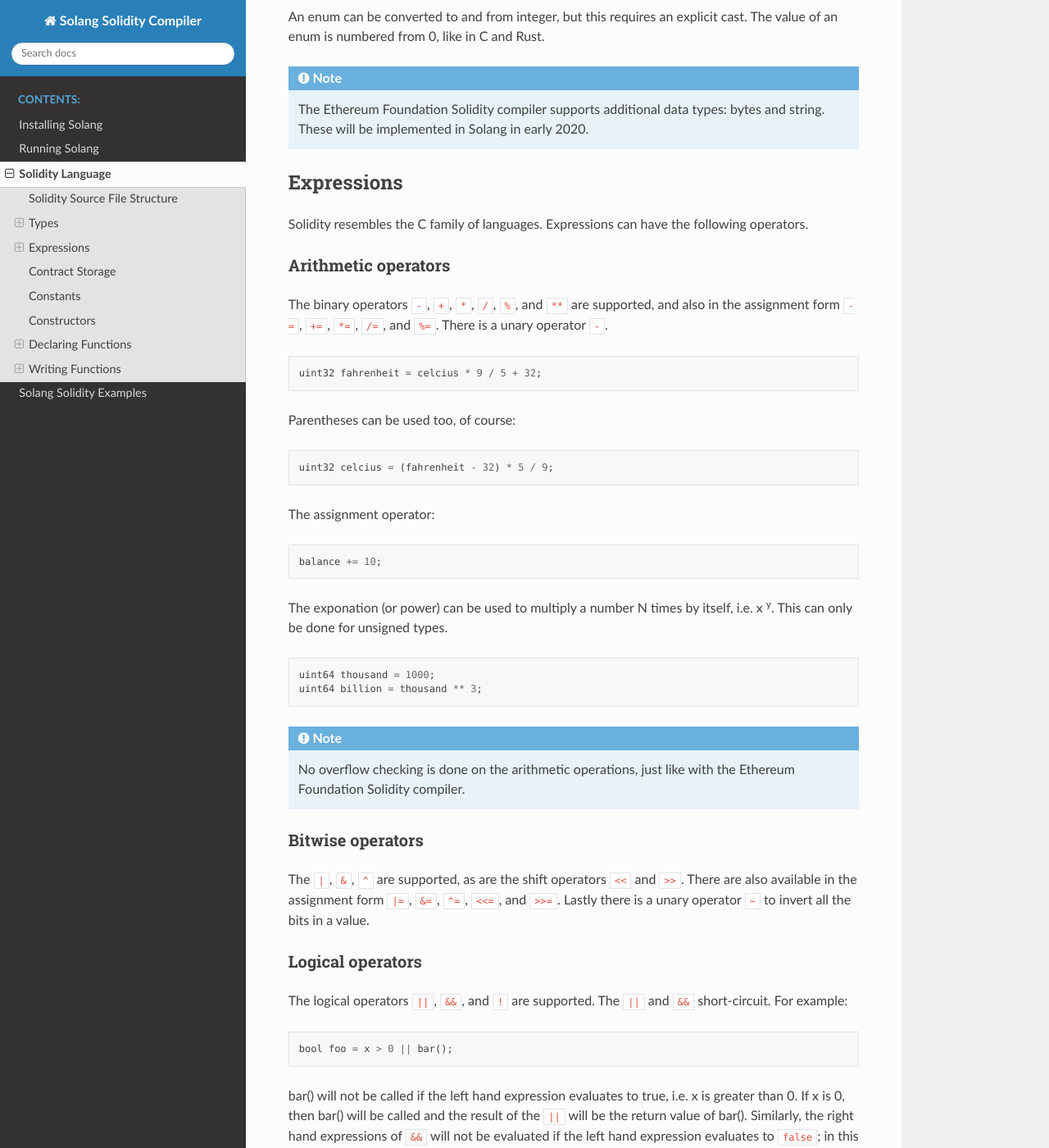
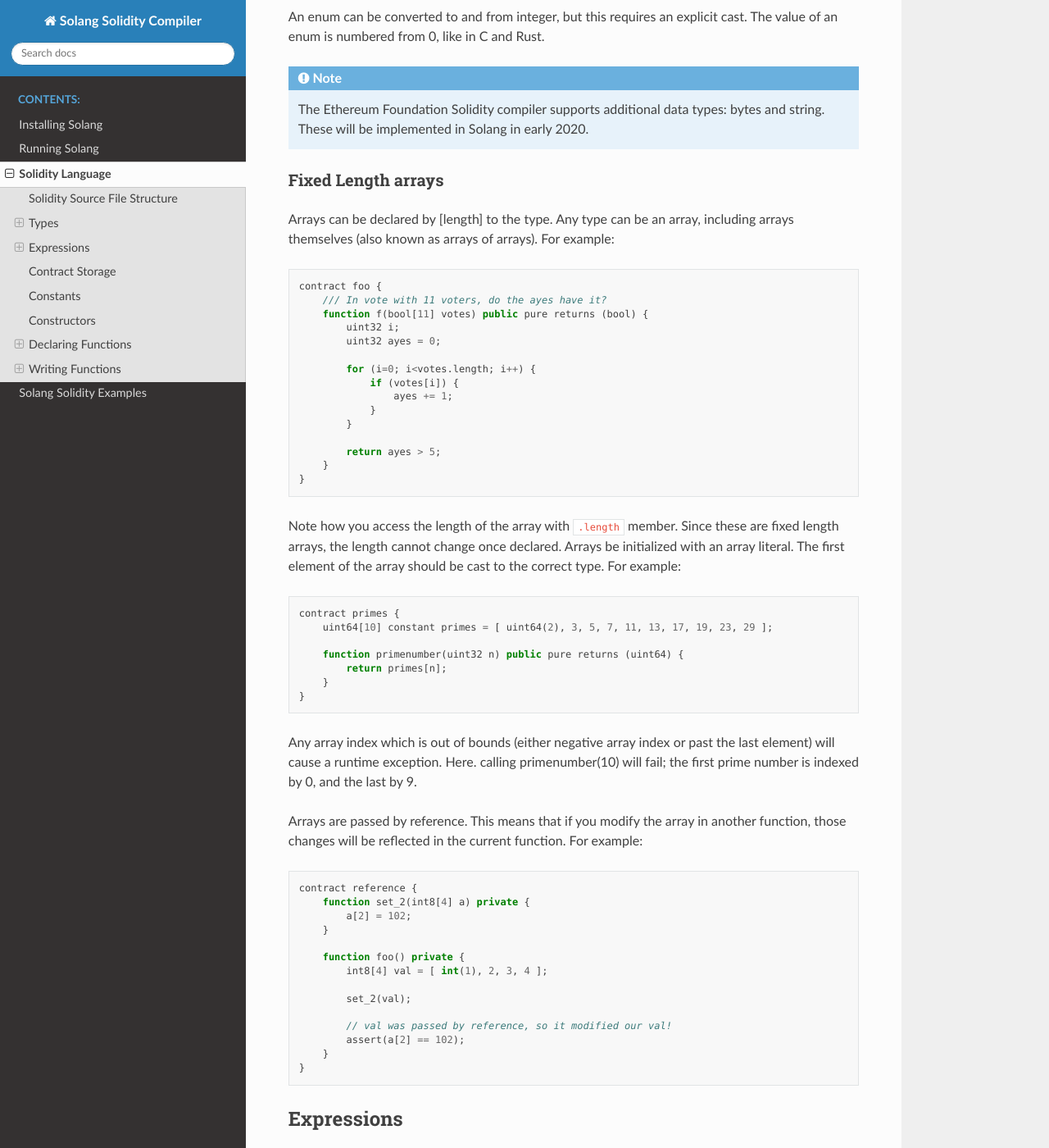
Before and after one commit to hyperledger-solang/solang, a Sphinx documentation site: the page built from docs/language.rst, in a window 1280 px wide and 1400 px high, scrolled down 4950 px. Shown: the whole window at 82% size. Built offline with Sphinx 7.4.7 and the Read the Docs theme 2.0.0, drawn with Linux system fonts in a browser that asks for light colours.

Commit message:
Document fixed length arrays
Signed-off-by: Sean Young <sean@mess.org>

```diff
--- a/docs/language.rst
+++ b/docs/language.rst
@@ -247,6 +247,68 @@ is numbered from 0, like in C and Rust.
 
   The Ethereum Foundation Solidity compiler supports additional data types:
   bytes and string. These will be implemented in Solang in early 2020.
+
+Fixed Length arrays
+___________________
+
+Arrays can be declared by [length] to the type. Any type can be an array, including arrays
+themselves (also known as arrays of arrays). For example:
+
+.. code-block:: javascript
+
+    contract foo {
+        /// In vote with 11 voters, do the ayes have it?
+        function f(bool[11] votes) public pure returns (bool) {
+            uint32 i;
+            uint32 ayes = 0;
+
+            for (i=0; i<votes.length; i++) {
+                if (votes[i]) {
+                    ayes += 1;
+                }
+            }
+
+            return ayes > 5;
+        }
+    }
+
+Note how you access the length of the array with ``.length`` member. Since these are fixed
+length arrays, the length cannot change once declared. Arrays be initialized with an array
+literal. The first element of the array should be cast to the correct type. For example:
+
+.. code-block:: javascript
+
+    contract primes {
+        uint64[10] constant primes = [ uint64(2), 3, 5, 7, 11, 13, 17, 19, 23, 29 ];
+
+        function primenumber(uint32 n) public pure returns (uint64) {
+            return primes[n];
+        }
+    }
+
+Any array index which is out of bounds (either negative array index or past the last element)
+will cause a runtime exception. Here. calling primenumber(10) will fail; the first prime
+number is indexed by 0, and the last by 9.
+
+Arrays are passed by reference. This means that if you modify the array in another function,
+those changes will be reflected in the current function. For example:
+
+.. code-block:: javascript
+
+    contract reference {
+        function set_2(int8[4] a) private {
+            a[2] = 102;
+        }
+
+        function foo() private {
+            int8[4] val = [ int(1), 2, 3, 4 ];
+
+            set_2(val);
+
+            // val was passed by reference, so it modified our val!
+            assert(a[2] == 102);
+        }
+    }
 
 Expressions
 -----------
```
